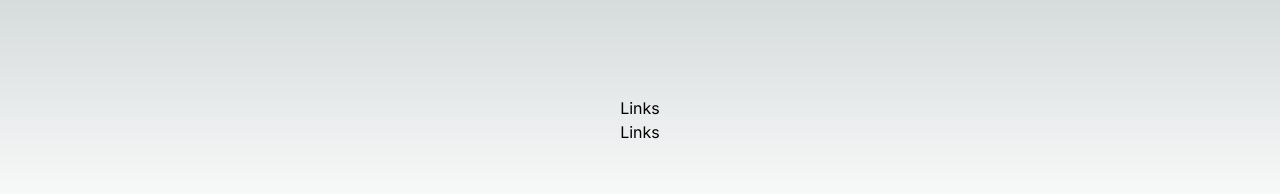
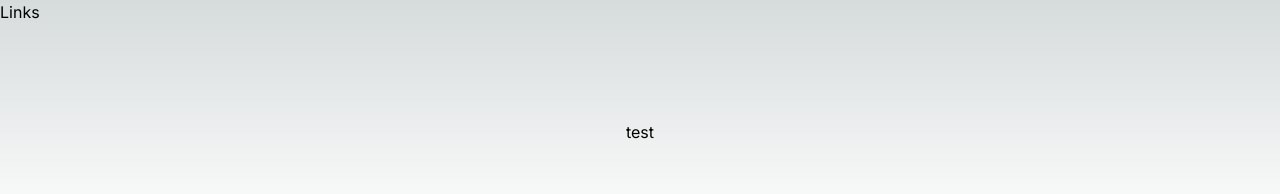
Before and after one commit to causyj/Roomate-FE-nextjs, a Next.js app: page / in a window 1280 px wide. Shown: the top 194 px of the page. Built offline with nearby package versions, Linux system fonts and the light colour scheme.

Commit message:
Update layout.tss : Move Links from page to layout

```diff
--- a/src/app/layout.tsx
+++ b/src/app/layout.tsx
@@ -8,15 +8,26 @@ export const metadata: Metadata = {
   title: 'Create Next App',
   description: 'Generated by create next app',
 }
-
+const Links = () => {
+  return (
+    <>
+      <p>Links</p>
+    </>
+  )
+}
 export default function RootLayout({
   children,
 }: {
   children: React.ReactNode
 }) {
   return (
-    <html lang="en">
-      <body className={inter.className}>{children}</body>
+    <html lang="kr">
+      <body className={inter.className} h-screen max-h-screen min-h-screen>
+        <Links />
+        <>
+        {children}
+        </>
+      </body>
     </html>
   )
 }
--- a/src/app/page.tsx
+++ b/src/app/page.tsx
@@ -1,17 +1,10 @@
 import Image from 'next/image'
-const Links = () => {
-  return (
-    <>
-      <p>Links</p>
-    </>
-  )
-}
+
 export default function Home() {
   return (
     //min-h-screen
     <main className="flex h-full w-full flex-col items-center justify-between p-24">
-      <Links />
-      <Links />
+      <div>test</div>
     </main>
   )
 }
```
